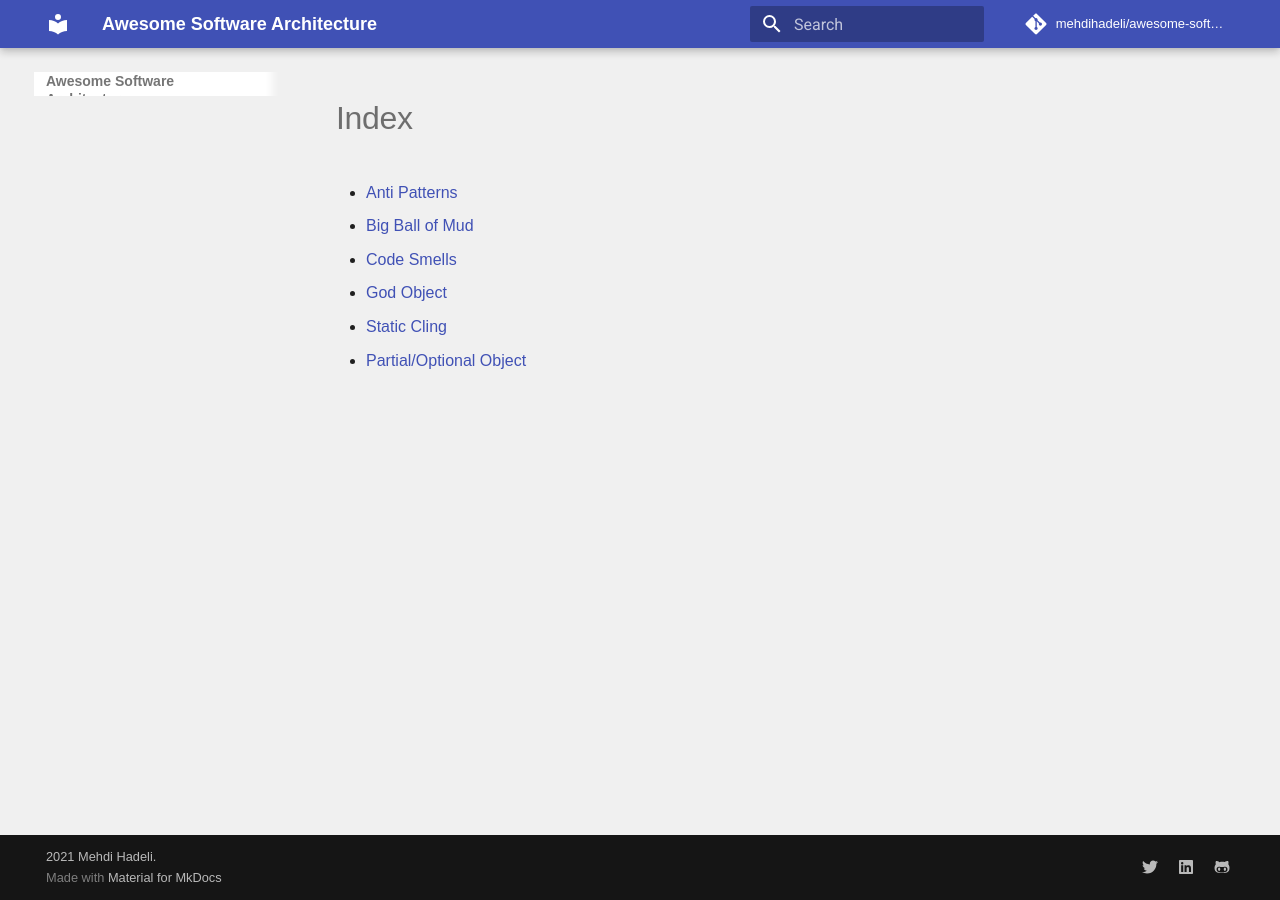
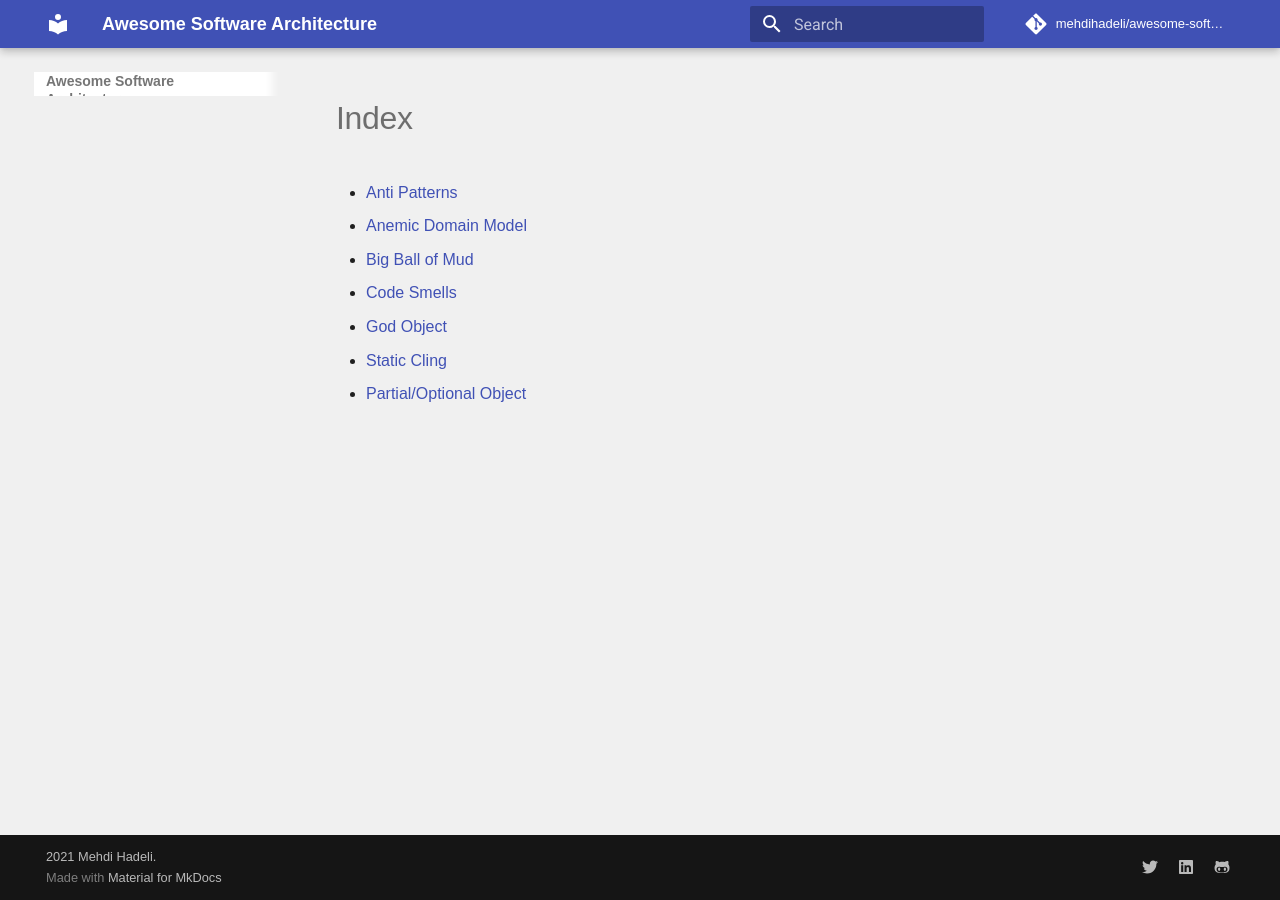
Before and after one commit to mehdihadeli/awesome-software-architecture, an MkDocs documentation site: the page built from docs/anti-patterns/index.md, in a window 1280 px wide. Built offline with MkDocs 1.6.1 and Material for MkDocs 9.7.7, drawn with Linux system fonts in a browser that asks for light colours; comment, search, counter and statistics services are not loaded.

Commit message:
Update index.md

```diff
--- a/docs/anti-patterns/index.md
+++ b/docs/anti-patterns/index.md
@@ -1,4 +1,5 @@
 - [Anti Patterns](anti-patterns.md)
+  - [Anemic Domain Model](../../architectural-patterns/domain-driven-design/anemic-domain-model.md)
   - [Big Ball of Mud](big-ball-of-mud.md)
   - [Code Smells](code-smells.md)
   - [God Object](god-object.md)
```
